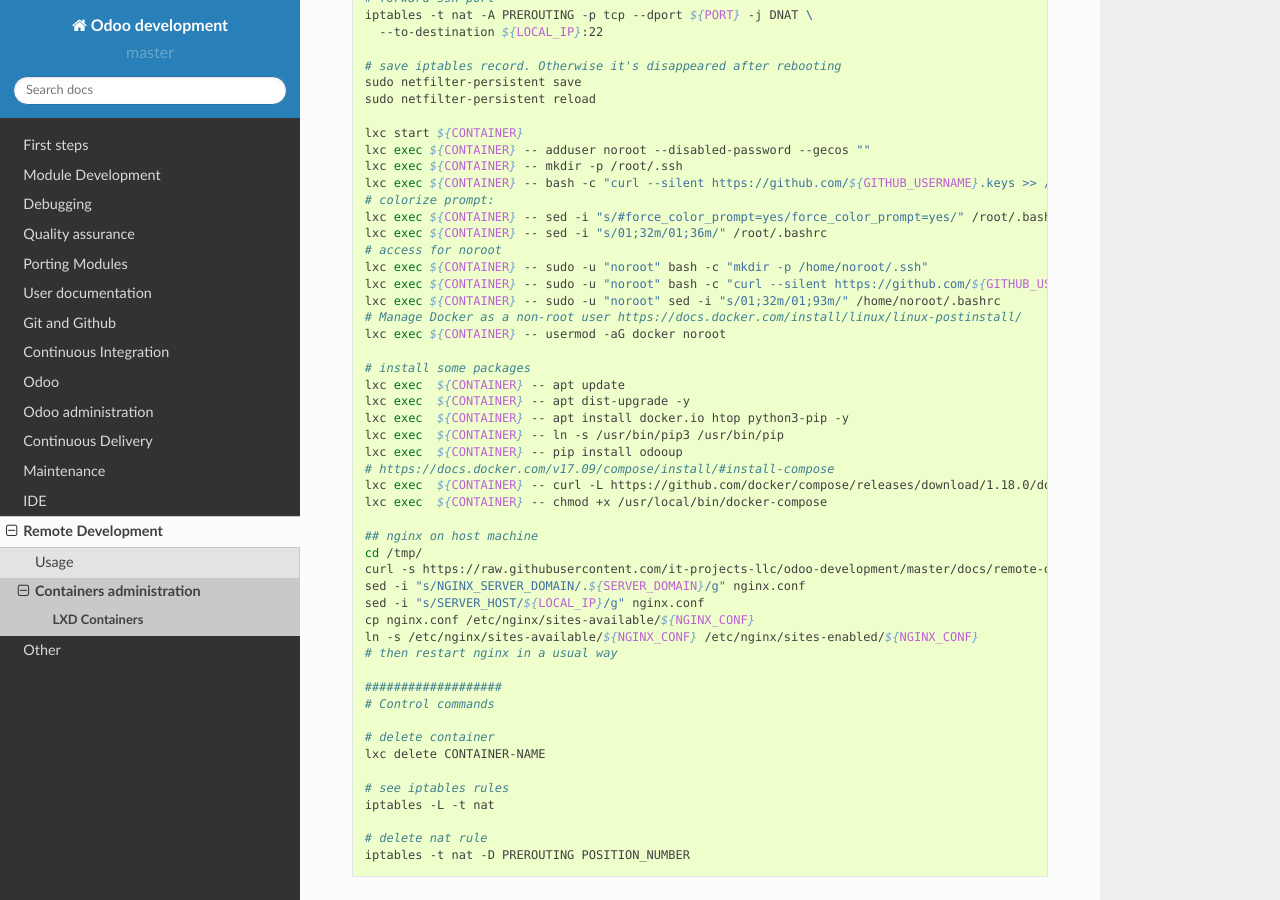
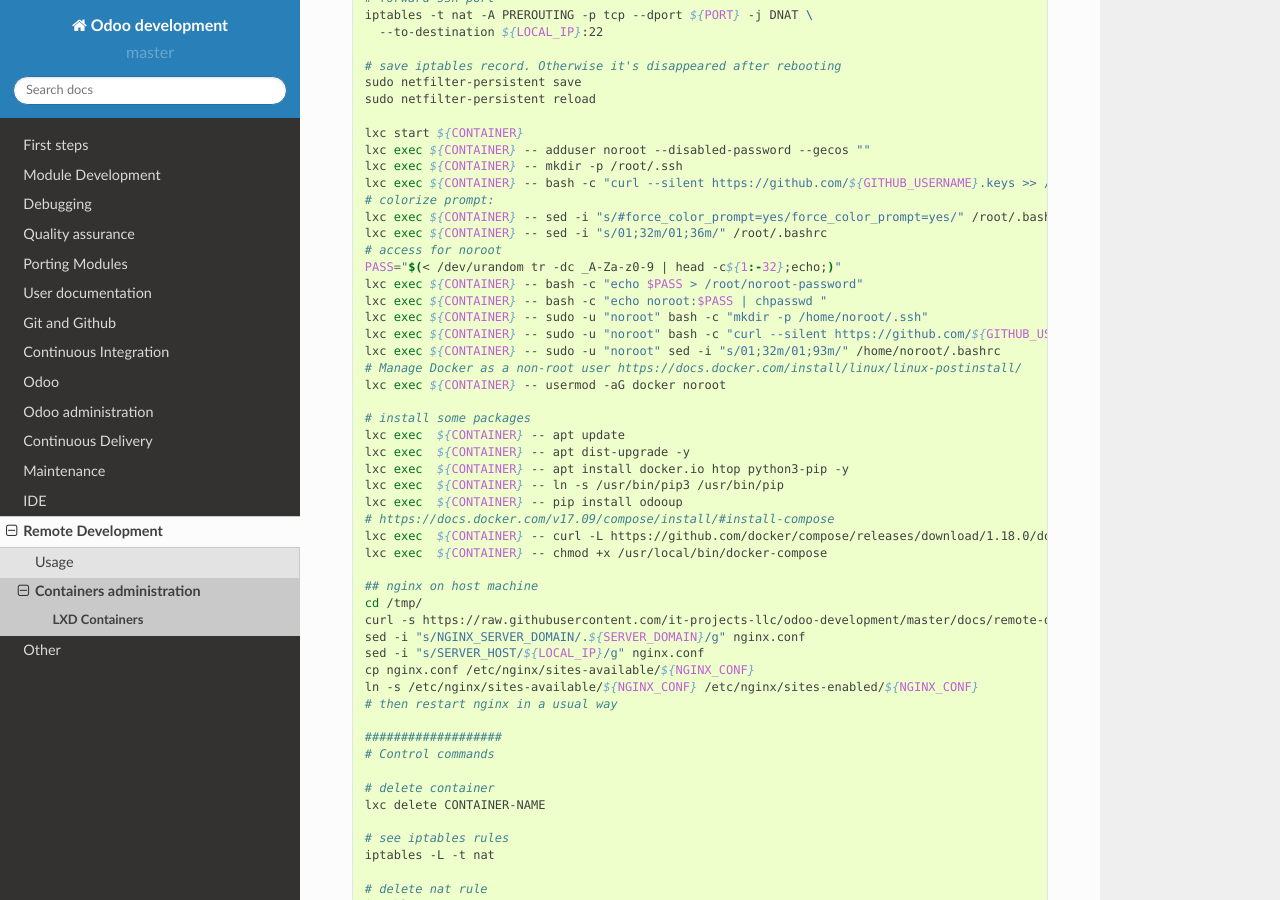
Before and after one commit to itpp-labs/odoo-development, a Sphinx documentation site: the page built from docs/remote-dev/lxd/lxd.rst, in a window 1280 px wide and 900 px high, scrolled down 972 px. Built offline with Sphinx 7.4.7 and the Read the Docs theme 2.0.0, drawn with Linux system fonts in a browser that asks for light colours.

Commit message:
Update lxd.rst

```diff
--- a/docs/remote-dev/lxd/lxd.rst
+++ b/docs/remote-dev/lxd/lxd.rst
@@ -67,6 +67,9 @@
     lxc exec ${CONTAINER} -- sed -i "s/#force_color_prompt=yes/force_color_prompt=yes/" /root/.bashrc
     lxc exec ${CONTAINER} -- sed -i "s/01;32m/01;36m/" /root/.bashrc
     # access for noroot
+    PASS="$(< /dev/urandom tr -dc _A-Za-z0-9 | head -c${1:-32};echo;)"
+    lxc exec ${CONTAINER} -- bash -c "echo $PASS > /root/noroot-password"
+    lxc exec ${CONTAINER} -- bash -c "echo noroot:$PASS | chpasswd "
     lxc exec ${CONTAINER} -- sudo -u "noroot" bash -c "mkdir -p /home/noroot/.ssh"
     lxc exec ${CONTAINER} -- sudo -u "noroot" bash -c "curl --silent https://github.com/${GITHUB_USERNAME}.keys >> /home/noroot/.ssh/authorized_keys"
     lxc exec ${CONTAINER} -- sudo -u "noroot" sed -i "s/01;32m/01;93m/" /home/noroot/.bashrc
```
